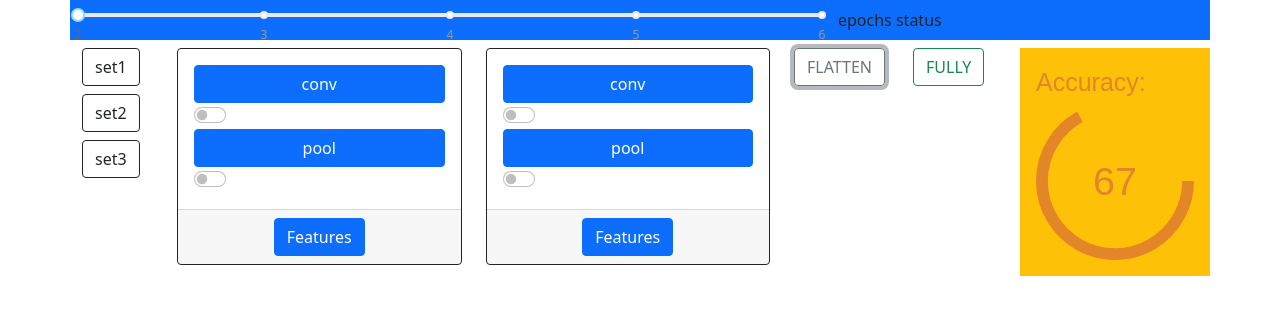
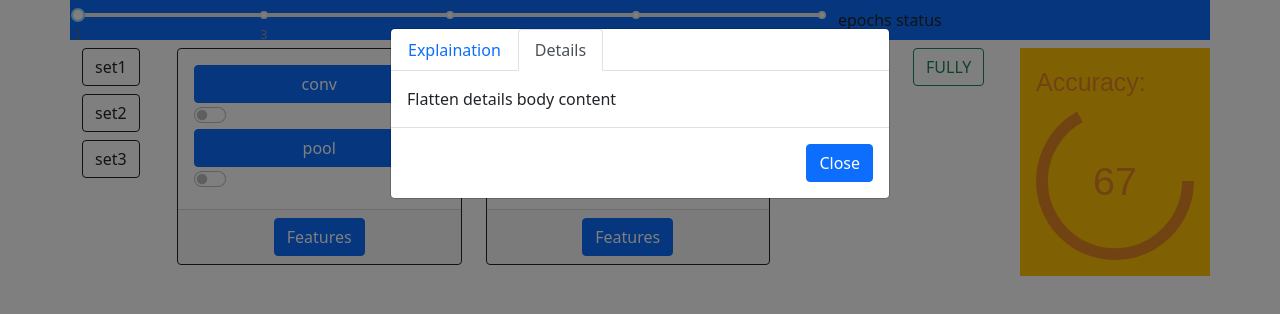
Before and after one commit to Wklej/CNNSIM, a React (Create React App) app: page / in a window 1280 px wide. Both pictures are taken after a click on the button "FLATTEN". Shown: the top 314 px of the page. Built offline with nearby package versions, Linux system fonts and the light colour scheme.

Commit message:
+ Flatten modal behaviour

```diff
--- a/src/Details.js
+++ b/src/Details.js
@@ -11,6 +11,11 @@ const Details = ({layerType}) => {
             <Modal.Body>Pool details body content</Modal.Body>
         );
     }
+    else if (layerType === "flat") {
+        return (
+            <Modal.Body>Flatten details body content</Modal.Body>
+        );
+    }
 }
 
 export default Details;
--- a/src/Explaination.js
+++ b/src/Explaination.js
@@ -11,6 +11,11 @@ const Explaination = ({layerType}) => {
             <Modal.Body>Pool explaination body content</Modal.Body>
         );
     }
+    else if (layerType === "flat") {
+        return (
+            <Modal.Body>Flatten explaination body content</Modal.Body>
+        );
+    }
 }
 
 export default Explaination;
--- a/src/Input.js
+++ b/src/Input.js
@@ -9,16 +9,16 @@ const Input = () => {
     }
     return (
         <div className="col">
-            <input class="btn-check" type="radio" name="flexRadioDefault" id="1" onClick={(e) => handleChange(e)} />
-            <label class="btn btn-outline-dark mb-2" for="1">set1</label>
+            <input className="btn-check" type="radio" name="flexRadioDefault" id="1" onClick={(e) => handleChange(e)} />
+            <label className="btn btn-outline-dark mb-2" htmlFor="1">set1</label>
 
 
-            <input class="btn-check" type="radio" name="flexRadioDefault" id="2" onClick={(e) => handleChange(e)} />
-            <label class="btn btn-outline-dark mb-2" for="2">set2</label>
+            <input className="btn-check" type="radio" name="flexRadioDefault" id="2" onClick={(e) => handleChange(e)} />
+            <label className="btn btn-outline-dark mb-2" htmlFor="2">set2</label>
 
 
-            <input class="btn-check" type="radio" name="flexRadioDefault" id="3" onClick={(e) => handleChange(e)} />
-            <label class="btn btn-outline-dark mb-2" for="3">set3</label>
+            <input className="btn-check" type="radio" name="flexRadioDefault" id="3" onClick={(e) => handleChange(e)} />
+            <label className="btn btn-outline-dark mb-2" htmlFor="3">set3</label>
 
             {value}
         </div>
--- a/src/Workflow.js
+++ b/src/Workflow.js
@@ -1,8 +1,16 @@
 import Layer from './Layer';
 import Output from './Output';
 import Input from './Input';
+import LayerModal from "./LayerModal";
+import { useState } from "react";
 
 const Workflow = ({numLayers}) => {
+
+  const [showFlat, setFlatShow] = useState(false);
+
+  const handleFlatShow = () => setFlatShow(true);
+  const handleFlatClose = () => setFlatShow(false);
+
     return (
         <div className="container my-2">
           <div className="row flex-nowrap">
@@ -14,7 +22,8 @@ const Workflow = ({numLayers}) => {
             <Layer num={numLayers} />
 
             <div className="col-1 me-4">
-              <button className="btn btn-outline-secondary flattenButton">{"FLATTEN"}</button>
+              <button className="btn btn-outline-secondary flattenButton" onClick={handleFlatShow}>{"FLATTEN"}</button>
+              <LayerModal show={showFlat} handleClose={handleFlatClose} body={"flat"} />
             </div>
             <div className="col-1 me-4">
               <button className="btn btn-outline-success flattenButton">{"FULLY"}</button>
```
